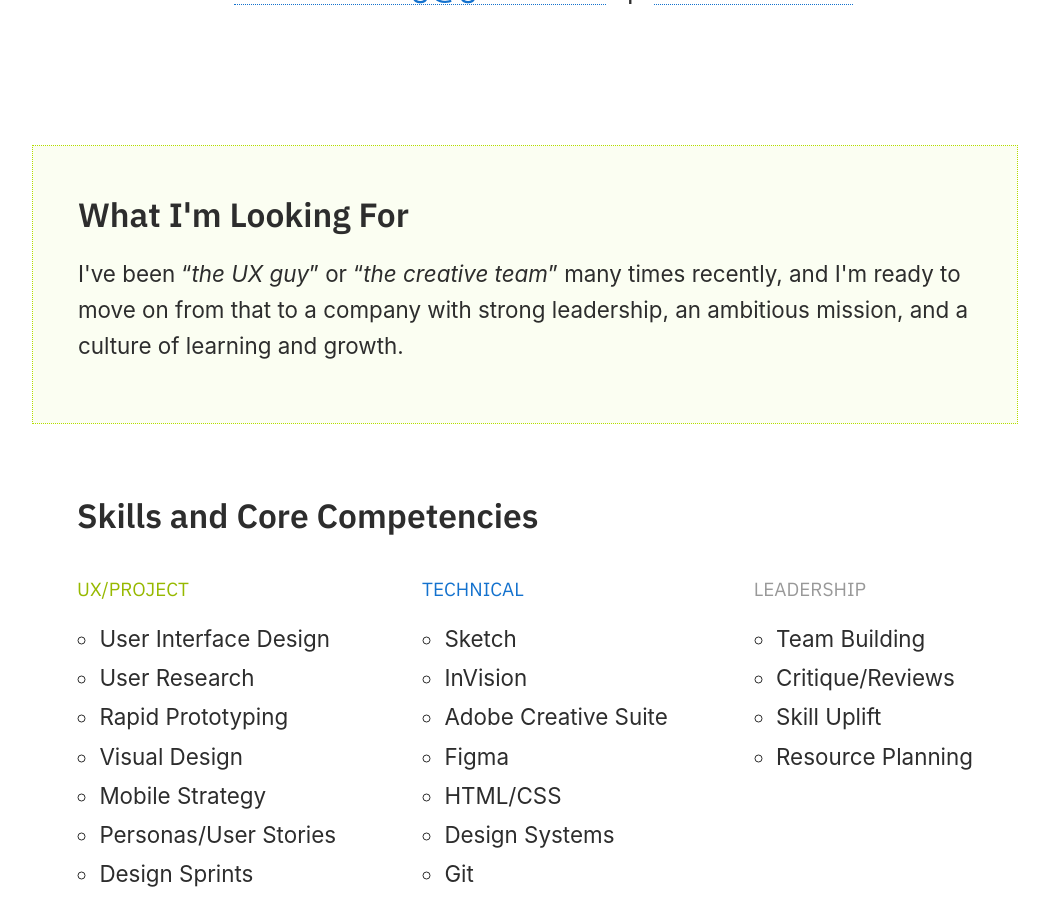
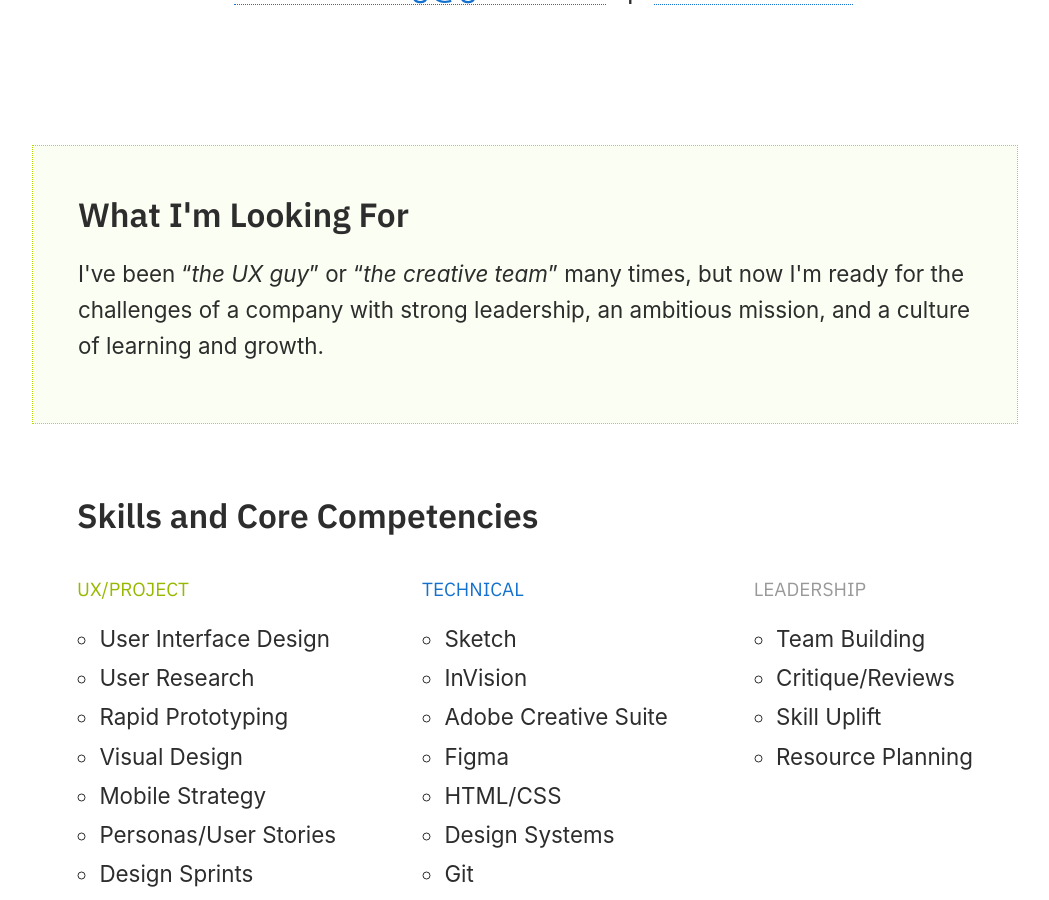
Before and after one commit to browningeric/browningeric, a Jekyll site: the page built from index.html, in a window 1280 px wide and 900 px high, scrolled down 593 px. Shown: the whole window, without its empty margins (115-1164 px from the left). Built offline with Jekyll 4.4.1, drawn with Linux system fonts in a browser that asks for light colours; some web fonts are replaced.

Commit message:
attempt at stronger what im looking for wording

```diff
--- a/index.html
+++ b/index.html
@@ -18,7 +18,7 @@ title: Hi, I'm Eric Browning
     </section>
     <section class="looking-for">
       <h2>What I'm Looking For</h2>
-      <p>I've been &ldquo;<em>the UX guy</em>&rdquo; or &ldquo;<em>the creative team</em>&rdquo; many times recently, and I'm ready to move on from that to a company with strong leadership, an ambitious mission, and a culture of learning and growth.</p>
+      <p>I've been &ldquo;<em>the UX guy</em>&rdquo; or &ldquo;<em>the creative team</em>&rdquo; many times, but now I'm ready for the challenges of a company with strong leadership, an ambitious mission, and a culture of learning and growth.</p>
     </section>
     <section>
       <h2>Skills and Core Competencies</h2>
```
